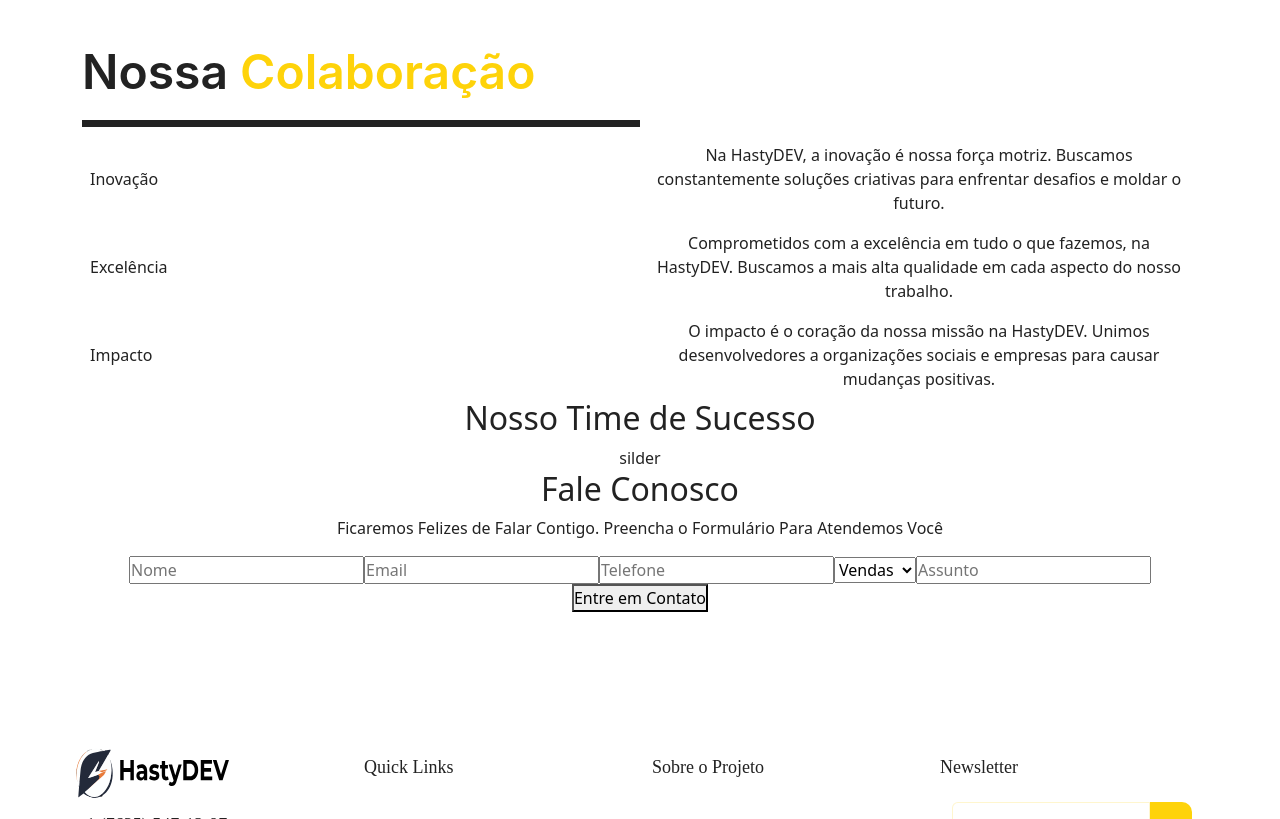
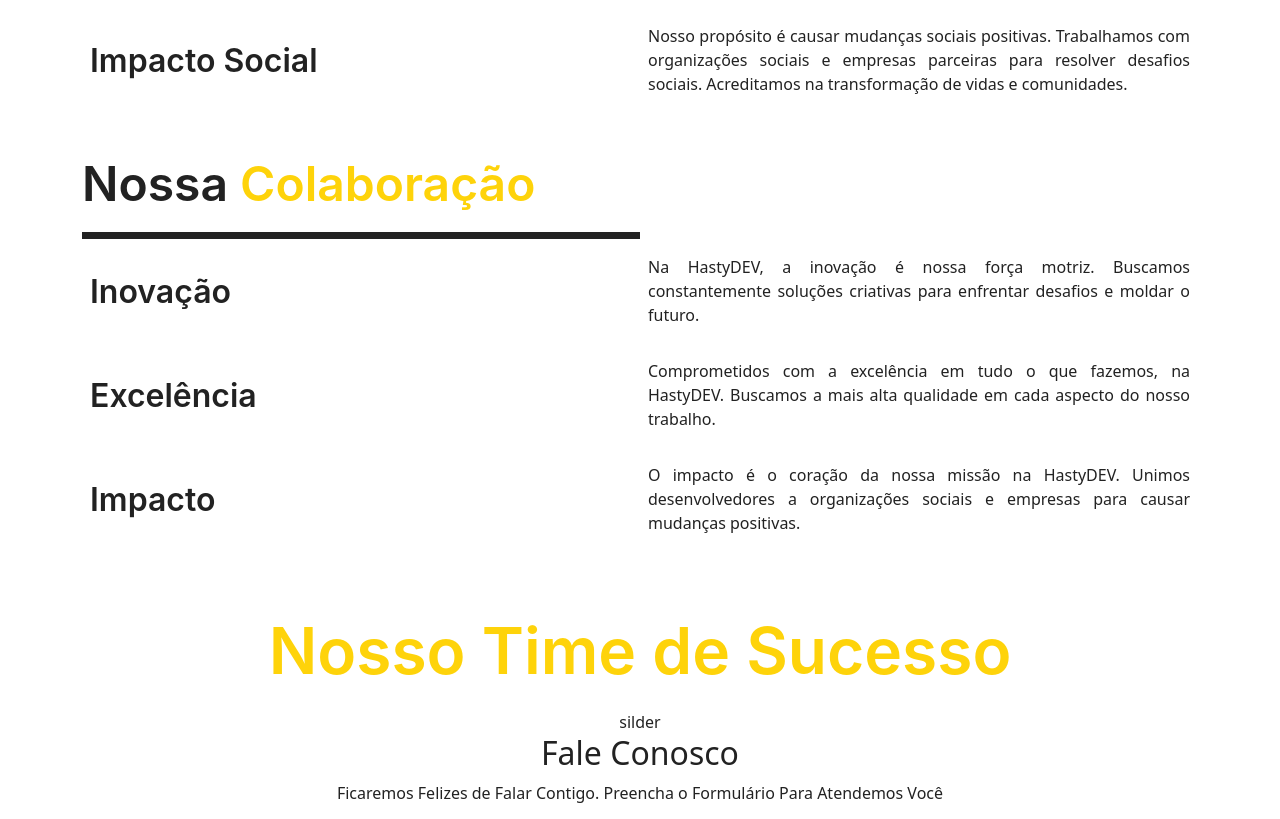
Before and after one commit to Hasty-DEV/HastyDEV, a React (Vite) app in the folder frontend/: page /about in a window 1280 px wide. Shown: the part 1981-2800 px from the top of the page. Built offline with nearby package versions, Linux system fonts and the light colour scheme.

Commit message:
Usando componentes na tabela.

```diff
--- a/frontend/src/routes/About/About.tsx
+++ b/frontend/src/routes/About/About.tsx
@@ -21,6 +21,7 @@ const About: React.FC = () => {
             title="Aqui Nós Garantimos"
             span="Seu Sucesso Profissional"
             hasUnderline={true}
+            className="mt-5"
           />
         </Col>
         <Col xs={12}>
@@ -45,6 +46,7 @@ const About: React.FC = () => {
             subtitle="Não Precisa Correr Atrás"
             span="Para Fazer Seu Projeto Dos Sonhos"
             hasUnderline={true}
+            className="mt-5"
           ></HeadingSubtitle>
         </Col>
         <Col xs={12}>
@@ -66,7 +68,7 @@ const About: React.FC = () => {
           />
         </Col>
         <Col xs={12}>
-          <table className="tabela-transparente">
+          <table className="tabela-transparente mb-3">
             <tbody>
               <tr>
                 <td>
@@ -134,27 +136,39 @@ const About: React.FC = () => {
           <table className="tabela-transparente">
             <tbody>
               <tr>
-                <td>Inovação</td>
                 <td>
-                  Na HastyDEV, a inovação é nossa força motriz. Buscamos
-                  constantemente soluções criativas para enfrentar desafios e
-                  moldar o futuro.
+                  <HeadingSubInterTitle SubInterTitle="Inovação" />
+                </td>
+                <td>
+                  <Paragraph
+                    paragraph="Na HastyDEV, a inovação é nossa força motriz. Buscamos
+                    constantemente soluções criativas para enfrentar desafios e
+                    moldar o futuro."
+                  />
                 </td>
               </tr>
               <tr>
-                <td>Excelência</td>
                 <td>
-                  Comprometidos com a excelência em tudo o que fazemos, na
-                  HastyDEV. Buscamos a mais alta qualidade em cada aspecto do
-                  nosso trabalho.
+                  <HeadingSubInterTitle SubInterTitle="Excelência" />
+                </td>
+                <td>
+                  <Paragraph
+                    paragraph="Comprometidos com a excelência em tudo o que fazemos, na
+                    HastyDEV. Buscamos a mais alta qualidade em cada aspecto do
+                    nosso trabalho."
+                  />
                 </td>
               </tr>
               <tr>
-                <td>Impacto</td>
                 <td>
-                  O impacto é o coração da nossa missão na HastyDEV. Unimos
-                  desenvolvedores a organizações sociais e empresas para causar
-                  mudanças positivas.
+                  <HeadingSubInterTitle SubInterTitle="Impacto" />
+                </td>
+                <td>
+                  <Paragraph
+                    paragraph="O impacto é o coração da nossa missão na HastyDEV. Unimos
+                    desenvolvedores a organizações sociais e empresas para causar
+                    mudanças positivas."
+                  />
                 </td>
               </tr>
             </tbody>
@@ -162,7 +176,7 @@ const About: React.FC = () => {
         </Col>
       </Row>
       <Col xs={12}>
-        <h2>Nosso Time de Sucesso</h2>
+        <HeadingSubtitle span="Nosso Time de Sucesso" className="mt-5" />
       </Col>
       <div> silder </div>
       <Col xs={12}>
```
Also changed, not shown: frontend/src/components/Carousel/Carousel.tsx (+5 -3 lines).
